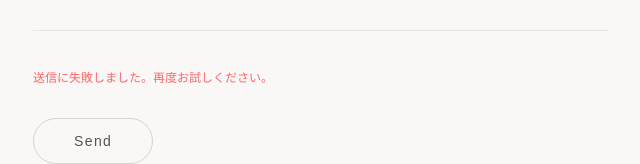
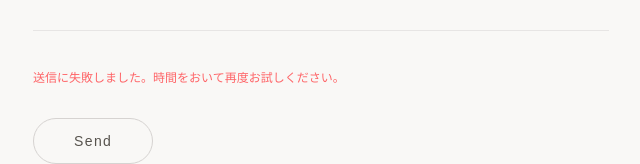
Before and after one commit to mika-t67/mika_section6_5, a Next.js app in the folder frontend/: page /contact in a window 1280 px wide. Both pictures are taken after typing "Sample", "name@example.com", "Sample" into the empty fields and a click on the button "Send". Shown: the part 636-800 px from the top of the page, without its empty margins (319-959 px from the left). Built offline with nearby package versions, Linux system fonts and the light colour scheme; no server answers.

Commit message:
fix: お問い合わせフォームのエラーメッセージを詳細表示

```diff
--- a/frontend/src/app/(public)/contact/page.tsx
+++ b/frontend/src/app/(public)/contact/page.tsx
@@ -15,6 +15,7 @@ type Status = 'idle' | 'sending' | 'success' | 'error'
 export default function ContactPage() {
   const [form, setForm] = useState<FormState>({ name: '', email: '', message: '' })
   const [status, setStatus] = useState<Status>('idle')
+  const [errorMessage, setErrorMessage] = useState('')
 
   const handleChange = (e: React.ChangeEvent<HTMLInputElement | HTMLTextAreaElement>) => {
     setForm((prev) => ({ ...prev, [e.target.name]: e.target.value }))
@@ -31,6 +32,10 @@ export default function ContactPage() {
       setStatus('success')
     } catch (err) {
       setStatus('error')
+      const axiosError = err as any
+      setErrorMessage(
+       axiosError?.response?.data?.error || '送信に失敗しました。時間をおいて再度お試しください。'
+      )
     }
   }
 
@@ -114,9 +119,9 @@ export default function ContactPage() {
                 />
               </div>
 
-              {status === 'error' && (
-                <p className="text-xs text-red-400">送信に失敗しました。再度お試しください。</p>
-              )}
+                {status === 'error' && (
+                  <p className="text-xs text-red-400">{errorMessage}</p>
+                )}
 
               <button
                 type="submit"
```
